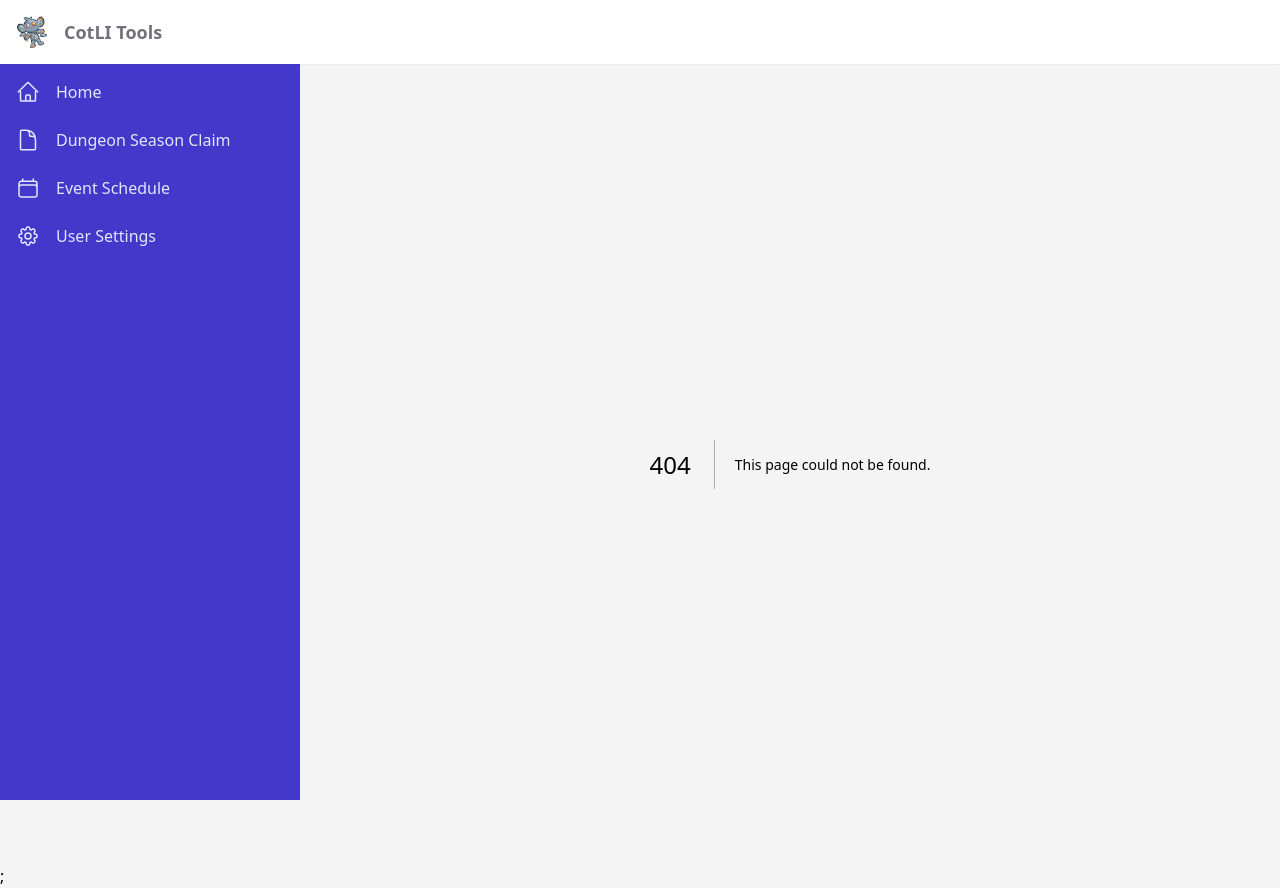
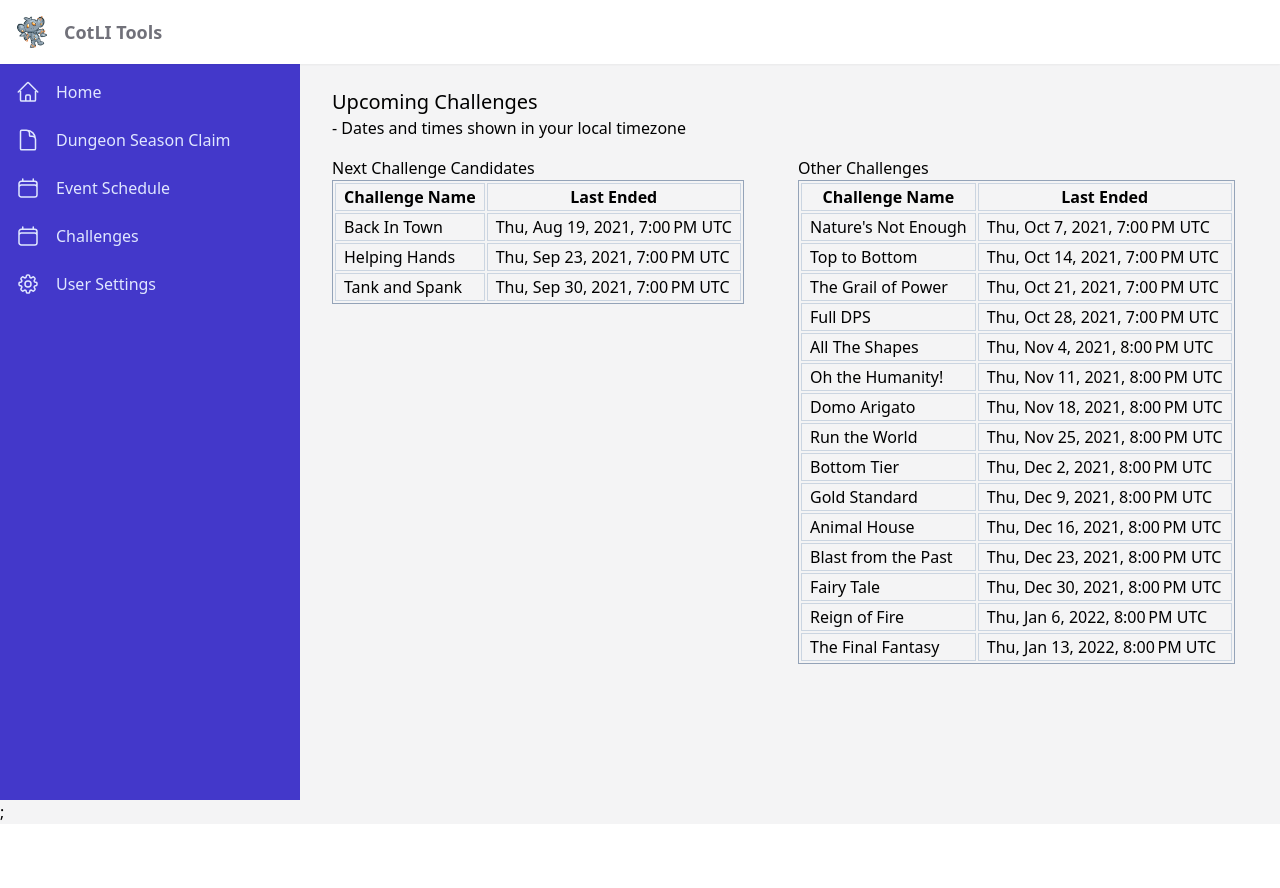
Before and after one commit to Pneumatus/cotli-tools, a Next.js app: page /cotli-tools/challenges in a window 1280 px wide. Before the commit this address had no page. After the commit the page ends 824 px from the top, so only its background shows below. Built offline with nearby package versions, Linux system fonts and the light colour scheme.

Commit message:
Initial attempt at challenge page

```diff
--- a/components/layout/defaultNavItems.tsx
+++ b/components/layout/defaultNavItems.tsx
@@ -24,6 +24,11 @@ export const defaultNavItems: NavItem[] = [
     icon: <CalendarIcon className="w-6 h-6" />,
   },
   {
+    label: "Challenges",
+    href: "/challenges",
+    icon: <CalendarIcon className="w-6 h-6" />,
+  },
+  {
     label: "User Settings",
     href: "/user-settings",
     icon: <Cog8ToothIcon className="w-6 h-6" />,
--- /dev/null
+++ b/data/challenges.json
@@ -0,0 +1,92 @@
+[
+    {
+        "id": "490",
+        "name": "Domo Arigato",
+        "lastEnded": 1637265600
+    },
+    {
+        "id": "491",
+        "name": "Animal House",
+        "lastEnded": 1639684800
+    },
+    {
+        "id": "497",
+        "name": "Oh the Humanity!",
+        "lastEnded": 1636660800
+    },
+    {
+        "id": "498",
+        "name": "Nature's Not Enough",
+        "lastEnded": 1633633200
+    },
+    {
+        "id": "499",
+        "name": "Helping Hands",
+        "lastEnded": 1632423600
+    },
+    {
+        "id": "515",
+        "name": "Blast from the Past",
+        "lastEnded": 1640289600
+    },
+    {
+        "id": "516",
+        "name": "Full DPS",
+        "lastEnded": 1635447600
+    },
+    {
+        "id": "517",
+        "name": "Back In Town",
+        "lastEnded": 1629399600
+    },
+    {
+        "id": "518",
+        "name": "Run the World",
+        "lastEnded": 1637870400
+    },
+    {
+        "id": "519",
+        "name": "Tank and Spank",
+        "lastEnded": 1633028400
+    },
+    {
+        "id": "577",
+        "name": "Fairy Tale",
+        "lastEnded": 1640894400
+    },
+    {
+        "id": "578",
+        "name": "Gold Standard",
+        "lastEnded": 1639080000
+    },
+    {
+        "id": "623",
+        "name": "The Final Fantasy",
+        "lastEnded": 1642104000
+    },
+    {
+        "id": "624",
+        "name": "Bottom Tier",
+        "lastEnded": 1638475200
+    },
+    {
+        "id": "625",
+        "name": "All The Shapes",
+        "lastEnded": 1636056000
+    },
+    {
+        "id": "626",
+        "name": "Reign of Fire",
+        "lastEnded": 1641499200
+    },
+    {
+        "id": "714",
+        "name": "The Grail of Power",
+        "lastEnded": 1634842800
+    },
+    {
+        "id": "715",
+        "name": "Top to Bottom",
+        "lastEnded": 1634238000
+    }
+]
--- /dev/null
+++ b/pages/challenges.tsx
@@ -0,0 +1,77 @@
+import { DateTime } from 'luxon';
+import challengeData from '../data/challenges.json';
+
+function Challenges() {
+
+    const DATEFORMAT = {
+        year: 'numeric',
+        month: 'short',
+        day: 'numeric',
+        weekday: 'short',
+        hour: 'numeric',
+        minute: 'numeric',
+        timeZoneName: 'short',
+    };
+
+    const tz = Intl.DateTimeFormat().resolvedOptions().timeZone;
+
+    const sortedChallenges = challengeData.sort((e1: any, e2: any) => {
+        return e1.lastEnded - e2.lastEnded;
+    });
+
+    const nextChallengeCandidates = sortedChallenges.slice(0, 3);
+    const otherChallenges = sortedChallenges.slice(3);
+
+    return (
+        <div className='px-8 pt-6 pb-8 mb-4 grid grid-cols-2 gap-4 h-0'>
+            <div className='col-span-full'>
+                <p className='text-xl'>Upcoming Challenges</p>
+                <p>- Dates and times shown in your local timezone</p>
+            </div>
+            <div>
+                <p>Next Challenge Candidates</p>
+                <table className='table-auto border-separate border border-slate-400'>
+                    <thead>
+                        <tr>
+                            <th className='border border-slate-300 px-2'>Challenge Name</th>
+                            <th className='border border-slate-300 px-2'>Last Ended</th>
+                        </tr>
+                    </thead>
+                    <tbody>
+                        {nextChallengeCandidates.map((challenge: any, index: number) => {
+                            return (
+                                <tr key={index}>
+                                    <td className='border border-slate-300 px-2'>{challenge.name}</td>
+                                    <td className='border border-slate-300 px-2'>{DateTime.fromSeconds(challenge.lastEnded).setZone(tz).toLocaleString(DATEFORMAT)}</td>
+                                </tr>
+                            )
+                        })}
+                    </tbody>
+                </table>
+            </div>
+            <div>
+                <p>Other Challenges</p>
+                <table className='table-auto border-separate border border-slate-400'>
+                    <thead>
+                        <tr>
+                            <th className='border border-slate-300 px-2'>Challenge Name</th>
+                            <th className='border border-slate-300 px-2'>Last Ended</th>
+                        </tr>
+                    </thead>
+                    <tbody>
+                        {otherChallenges.map((challenge: any, index: number) => {
+                            return (
+                                <tr key={index}>
+                                    <td className='border border-slate-300 px-2'>{challenge.name}</td>
+                                    <td className='border border-slate-300 px-2'>{DateTime.fromSeconds(challenge.lastEnded).setZone(tz).toLocaleString(DATEFORMAT)}</td>
+                                </tr>
+                            )
+                        })}
+                    </tbody>
+                </table>
+            </div>
+        </div>
+    );
+}
+
+export default Challenges;
--- a/pages/event-schedule.tsx
+++ b/pages/event-schedule.tsx
@@ -1,4 +1,4 @@
-import { DateTime, Interval } from 'luxon';
+import { DateTime } from 'luxon';
 
 function EventSchedule() {
 
```
